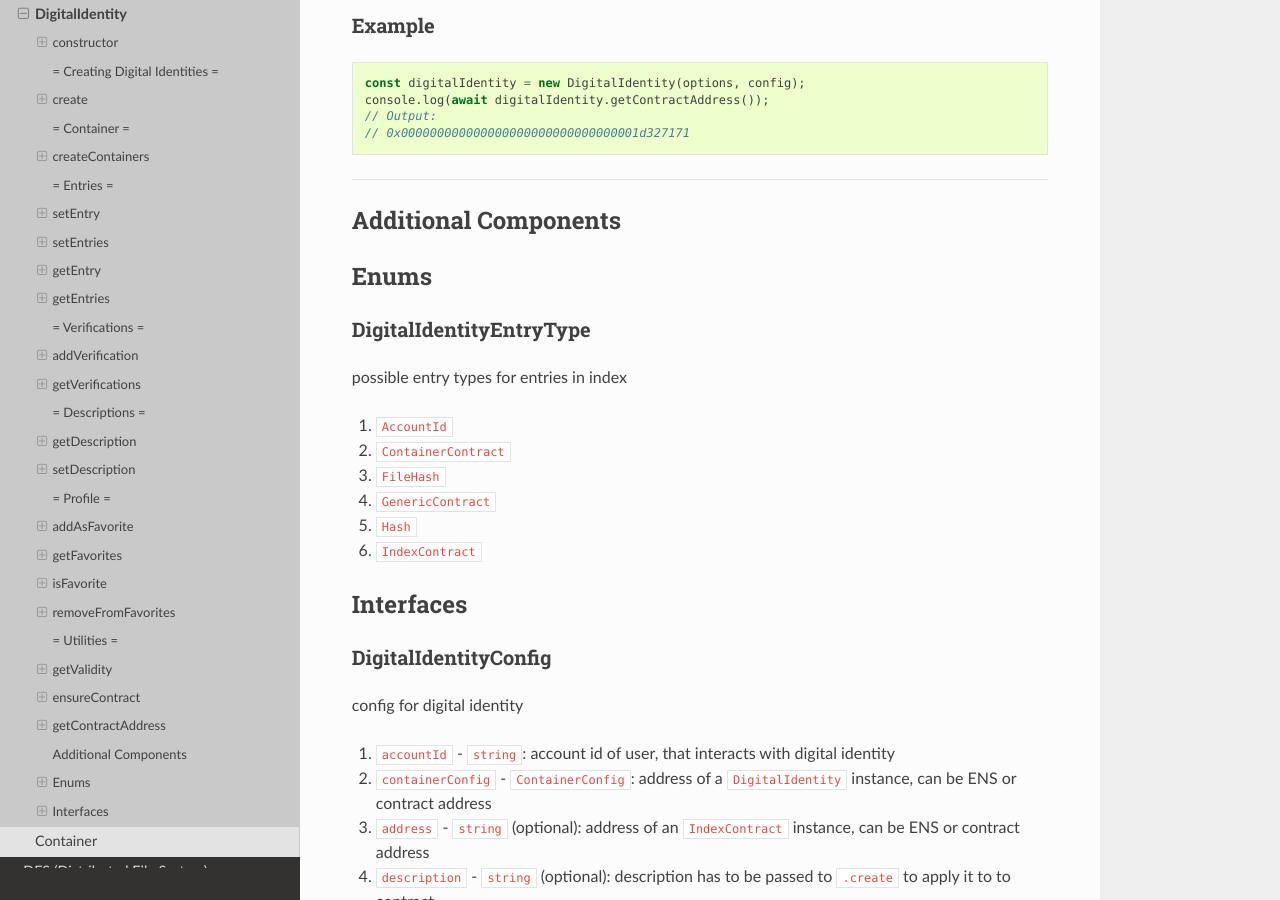
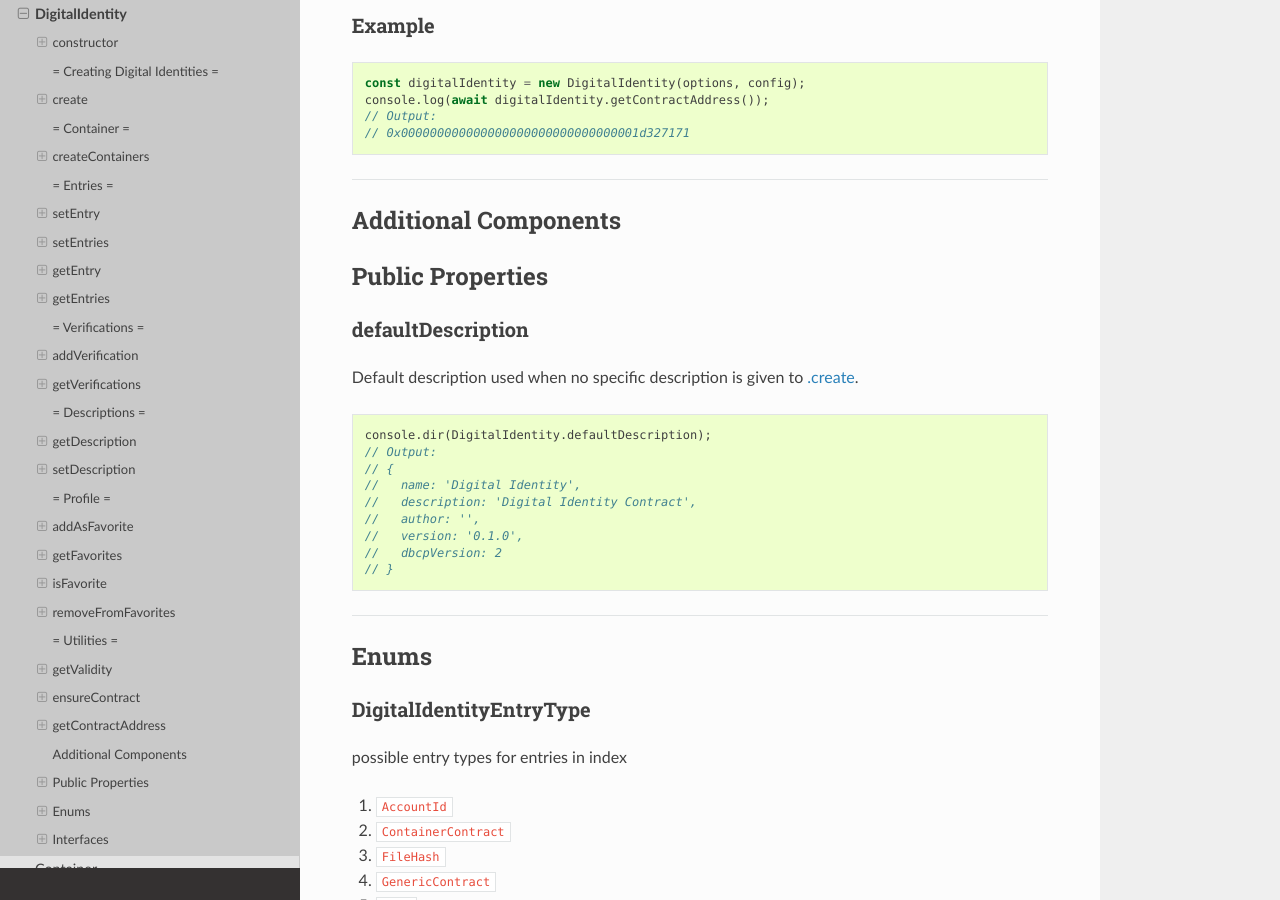
Before and after one commit to evannetwork/api-blockchain-core, a Sphinx documentation site: the page built from docs/contracts/digital-identity.rst, in a window 1280 px wide and 900 px high, scrolled down 14091 px. Built offline with Sphinx 7.4.7 and the Read the Docs theme 2.0.0, drawn with Linux system fonts in a browser that asks for light colours; pages that are not in the unit, such as notebooks, are missing from menus.

Commit message:
add `defaultDescription` to docu

```diff
--- a/docs/contracts/digital-identity.rst
+++ b/docs/contracts/digital-identity.rst
@@ -843,7 +843,35 @@ Example
 --------------------------------------------------------------------------------
 
 Additional Components
-======================
+=====================
+
+Public Properties
+=================
+
+.. _digital-identity_defaultDescription:
+
+------------------
+defaultDescription
+------------------
+
+Default description used when no specific description is given to :ref:`.create <digital-identity_create>`.
+
+
+.. code-block:: typescript
+
+  console.dir(DigitalIdentity.defaultDescription);
+  // Output:
+  // {
+  //   name: 'Digital Identity',
+  //   description: 'Digital Identity Contract',
+  //   author: '',
+  //   version: '0.1.0',
+  //   dbcpVersion: 2
+  // }
+
+
+
+--------------------------------------------------------------------------------
 
 Enums
 =====
--- a/docs/digital-identity-usage-examples.rst
+++ b/docs/digital-identity-usage-examples.rst
@@ -238,5 +238,8 @@ Now ``customer`` wants to invite ``serviceTechnician`` and allow this account to
 .. |source digitalIdentity_createContainers| replace:: ``digitalIdentity.createContainers``
 .. _source digitalIdentity_createContainers: ./contracts/digital-identity.html#createcontainers
 
+.. |source digitalIdentity_defaultDescription| replace:: ``digitalIdentity.defaultDescription``
+.. _source digitalIdentity_defaultDescription: ./contracts/digital-identity.html#defaultdescription
+
 .. |source digitalIdentity_setDescription| replace:: ``digitalIdentity.setDescription``
 .. _source digitalIdentity_setDescription: ./contracts/digital-identity.html#setdescription
```
Also changed, not shown: other parts of docs/digital-identity-usage-examples.rst (+1 -1 lines).
